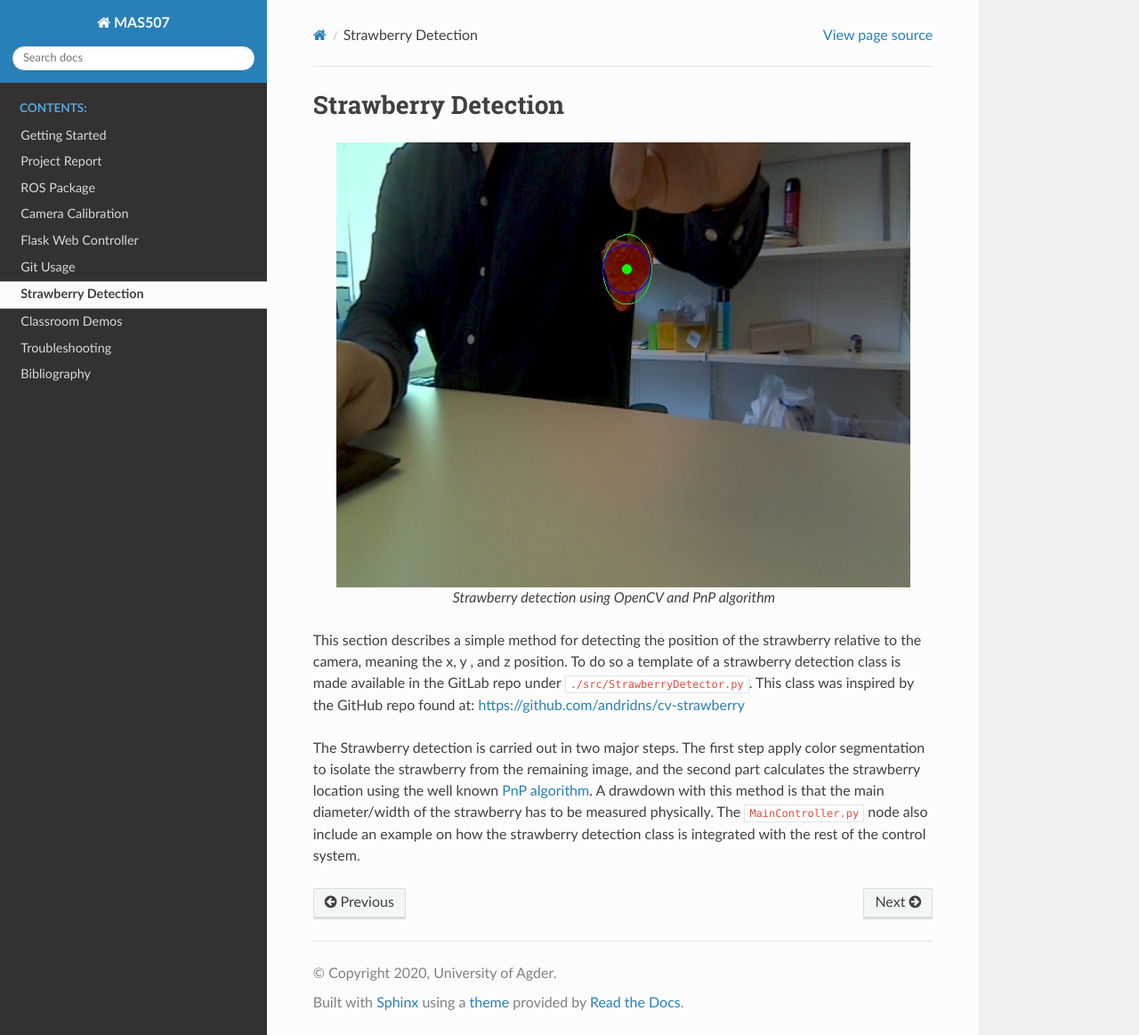
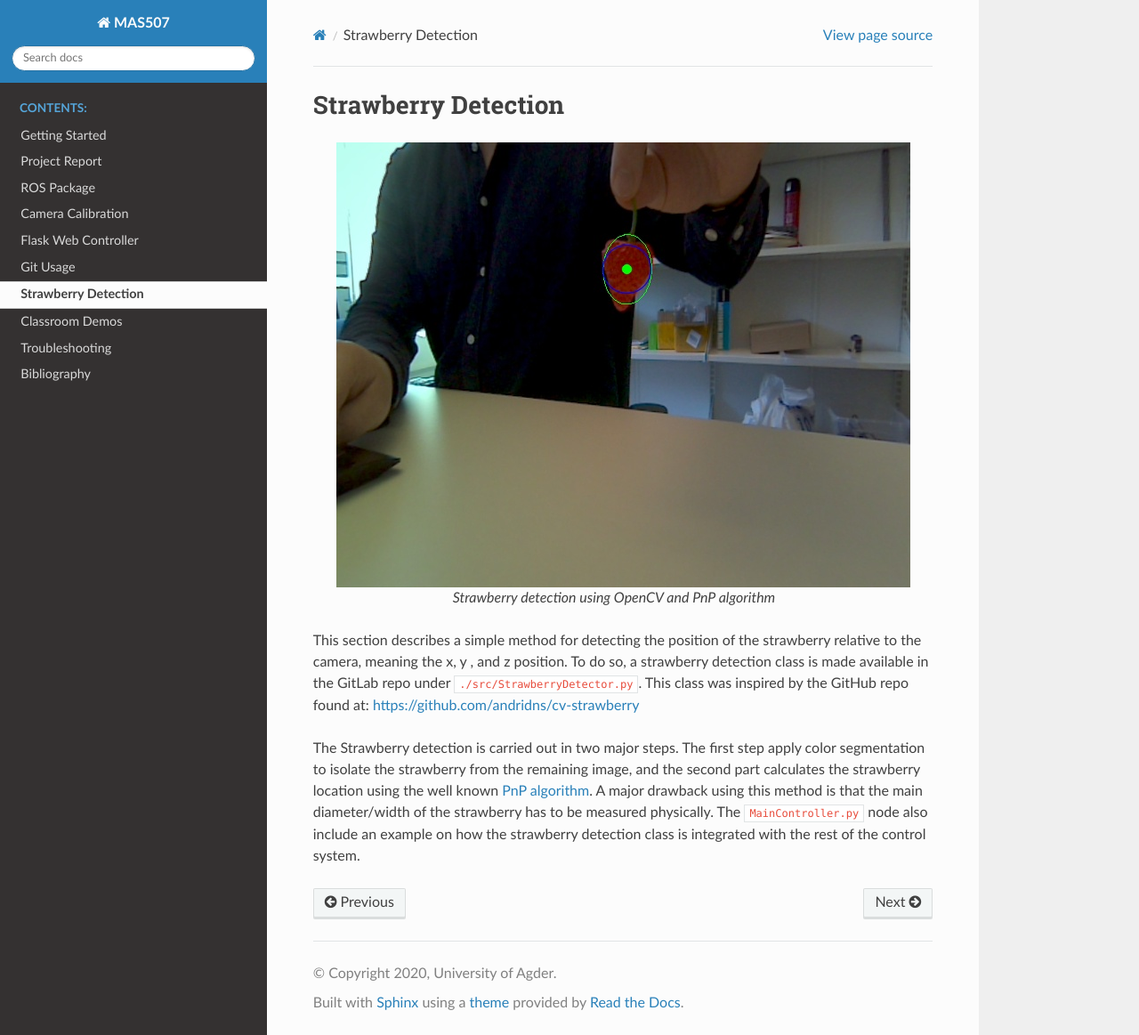
Before and after one commit to Orwatronic/mas_514, a Sphinx documentation site: the page built from docs/src/strawberry.rst, in a window 1280 px wide and 1163 px high. Shown: the whole window at 89% size. Built offline with Sphinx 7.4.7 and the Read the Docs theme 2.0.0, drawn with Linux system fonts in a browser that asks for light colours.

Commit message:
Small spelling fix

```diff
--- a/docs/src/strawberry.rst
+++ b/docs/src/strawberry.rst
@@ -7,6 +7,6 @@
 
     Strawberry detection using OpenCV and PnP algorithm
 
-This section describes a simple method for detecting the position of the strawberry relative to the camera, meaning the x, y , and z position. To do so a template of a strawberry detection class is made available in the GitLab repo under :code:`./src/StrawberryDetector.py`. This class was inspired by the GitHub repo found at: https://github.com/andridns/cv-strawberry
+This section describes a simple method for detecting the position of the strawberry relative to the camera, meaning the x, y , and z position. To do so, a strawberry detection class is made available in the GitLab repo under :code:`./src/StrawberryDetector.py`. This class was inspired by the GitHub repo found at: https://github.com/andridns/cv-strawberry
 
-The Strawberry detection is carried out in two major steps. The first step apply color segmentation to isolate the strawberry from the remaining image, and the second part calculates the strawberry location using the well known `PnP algorithm <https://en.wikipedia.org/wiki/Perspective-n-Point>`_. A drawdown with this method is that the main diameter/width of the strawberry has to be measured physically. The :code:`MainController.py` node also include an example on how the strawberry detection class is integrated with the rest of the control system.
+The Strawberry detection is carried out in two major steps. The first step apply color segmentation to isolate the strawberry from the remaining image, and the second part calculates the strawberry location using the well known `PnP algorithm <https://en.wikipedia.org/wiki/Perspective-n-Point>`_. A major drawback using this method is that the main diameter/width of the strawberry has to be measured physically. The :code:`MainController.py` node also include an example on how the strawberry detection class is integrated with the rest of the control system.
```
